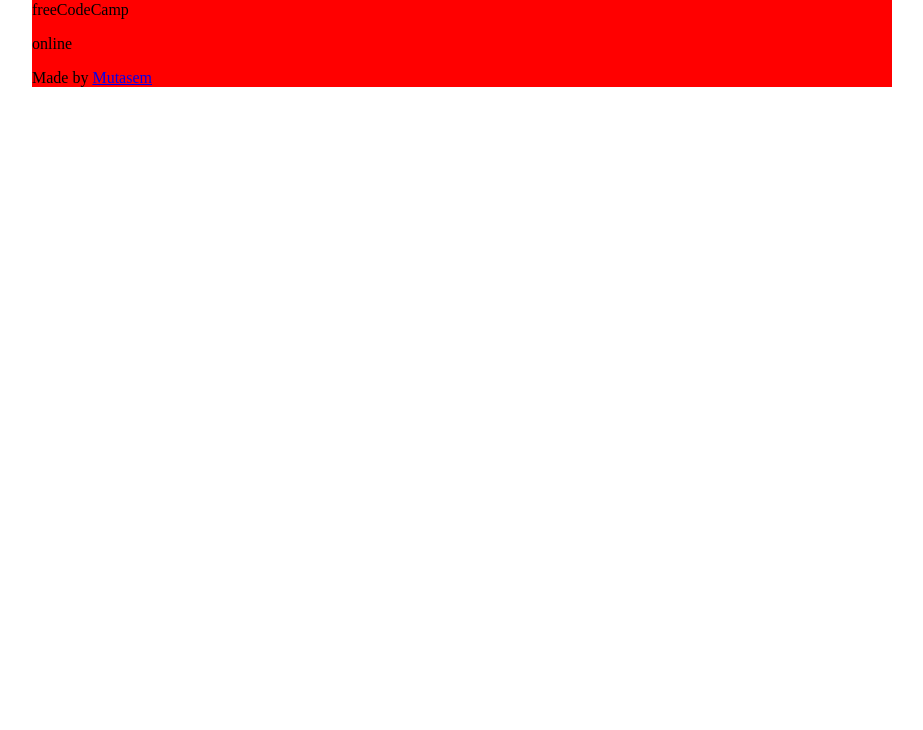
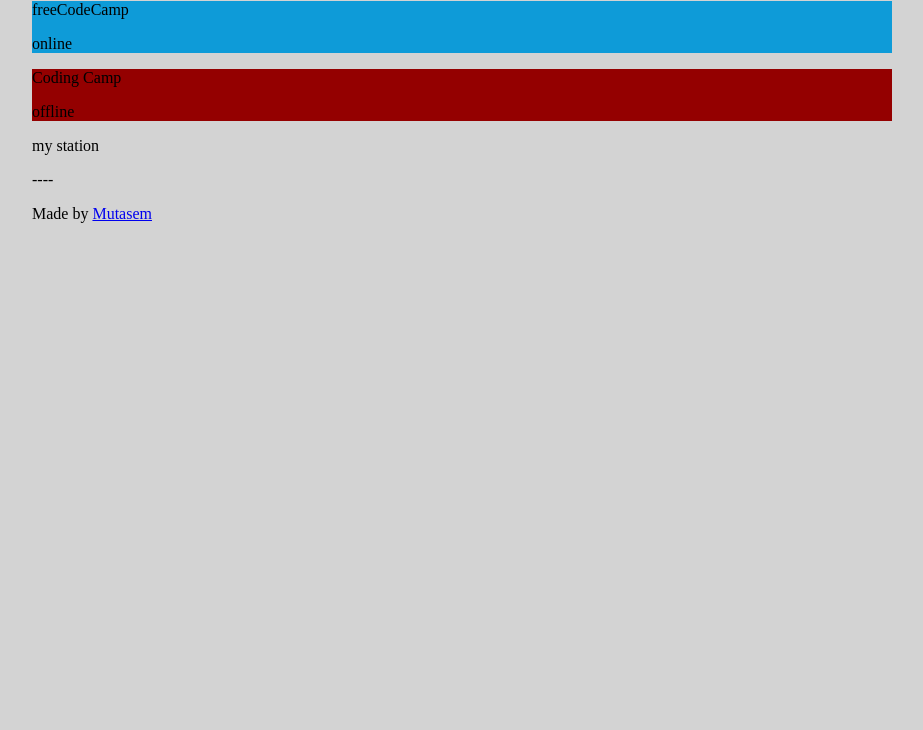
Before and after one commit to Mutasem-Halawani/twitch-tv, a website: page index.html in a window 1280 px wide. Shown: the part 70-800 px from the top of the page, without its empty margins (178-1101 px from the left). Drawn offline with nearby package versions, Linux system fonts and the light colour scheme.

Commit message:
apply modifiers for station status

```diff
--- a/index.html
+++ b/index.html
@@ -28,9 +28,17 @@
       </div>
       <div class="main__body">
         <ul class="main__list">
-          <li class="main__list-item">
+          <li class="main__list-item--online">
             <p class="main__station">freeCodeCamp</p>
             <p class="main__status">online</p>
+          </li>
+          <li class="main__list-item--offline">
+            <p class="main__station">Coding Camp</p>
+            <p class="main__status">offline</p>
+          </li>
+          <li class="main__list-item">
+            <p class="main__station">my station</p>
+            <p class="main__status">----</p>
           </li>
         </ul>
       </div>
--- a/styles.scss
+++ b/styles.scss
@@ -1,6 +1,7 @@
 // Variables
 $color-online: #0e9bd8;
 $color-offline: #940000;
+$color-body: lightgray;
 
 body,
 h1,
@@ -17,9 +18,11 @@
 }
 
 .body {
+  background-color: $color-body;
+
   &__wrapper {
     max-width: 860px;
-    background-color: red;
+    // background-color: red;
     margin: 0 auto;
   }
 }
@@ -37,6 +40,16 @@
       }
     }
 
+    &__list-item {
+      &--online {
+        background-color: $color-online;
+      }
+
+      &--offline {
+        background-color: $color-offline;
+      }
+    }
+
 }
 
 .footer {
```
Also changed, not shown: styles.css, 1 other file.
